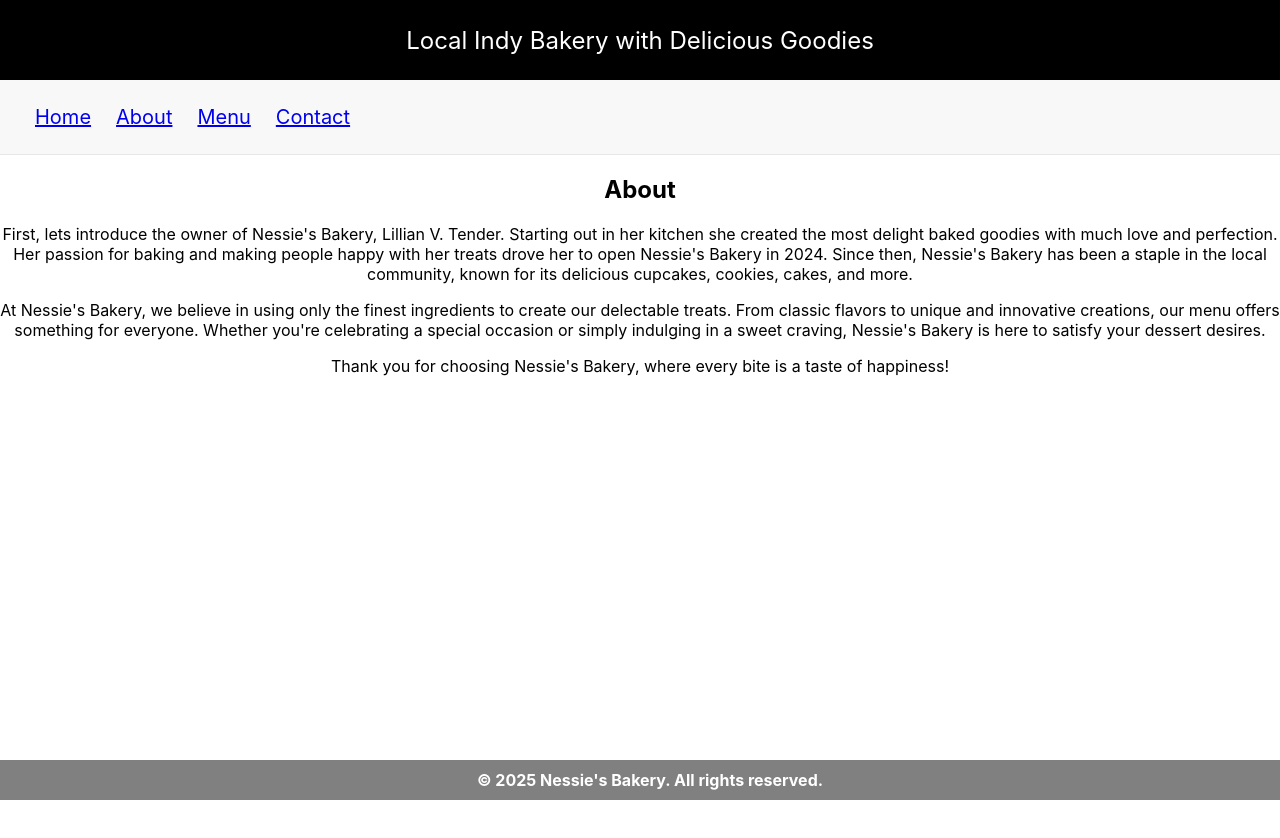
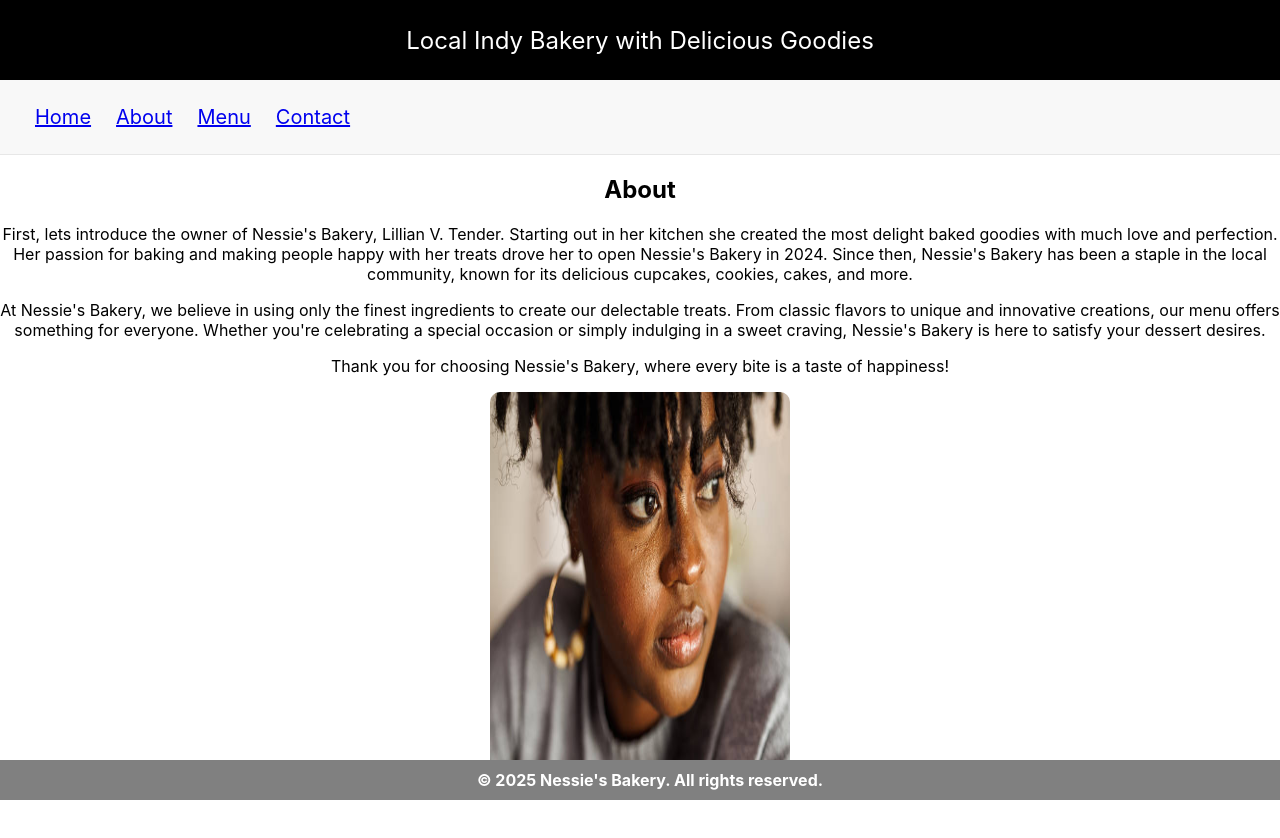
Before and after one commit to WoodenKhrystyn-FS/nessies-app, a React (Create React App) app: page /about in a window 1280 px wide. Shown: the top 838 px of the page. Before the commit the page ends 800 px from the top, so only its background shows below. Built offline with nearby package versions, Linux system fonts and the light colour scheme.

Commit message:
Added img to about page

```diff
--- a/src/Pages/About.js
+++ b/src/Pages/About.js
@@ -1,5 +1,5 @@
 import React from "react";
-//import Owner from "../IMAGES/owner.jpg";
+import owner from "../IMAGES/owner.jpg";
 
 function About() {
   return (
@@ -13,9 +13,6 @@ function About() {
         then, Nessie's Bakery has been a staple in the local community, known
         for its delicious cupcakes, cookies, cakes, and more.
       </p>
-      {/* <img>
-        src= alt="Lillian V. Tender, Owner of Nessie's Bakery"
-      </img> */}
       <p>
         At Nessie's Bakery, we believe in using only the finest ingredients to
         create our delectable treats. From classic flavors to unique and
@@ -27,6 +24,14 @@ function About() {
         Thank you for choosing Nessie's Bakery, where every bite is a taste of
         happiness!
       </p>
+
+      <div>
+        <img
+          src={owner}
+          alt="Lillian V. Tender, Owner of Nessie's Bakery"
+          style={{ width: "300px", height: "400px", borderRadius: "10px" }}
+        />
+      </div>
     </div>
   );
 }
```
